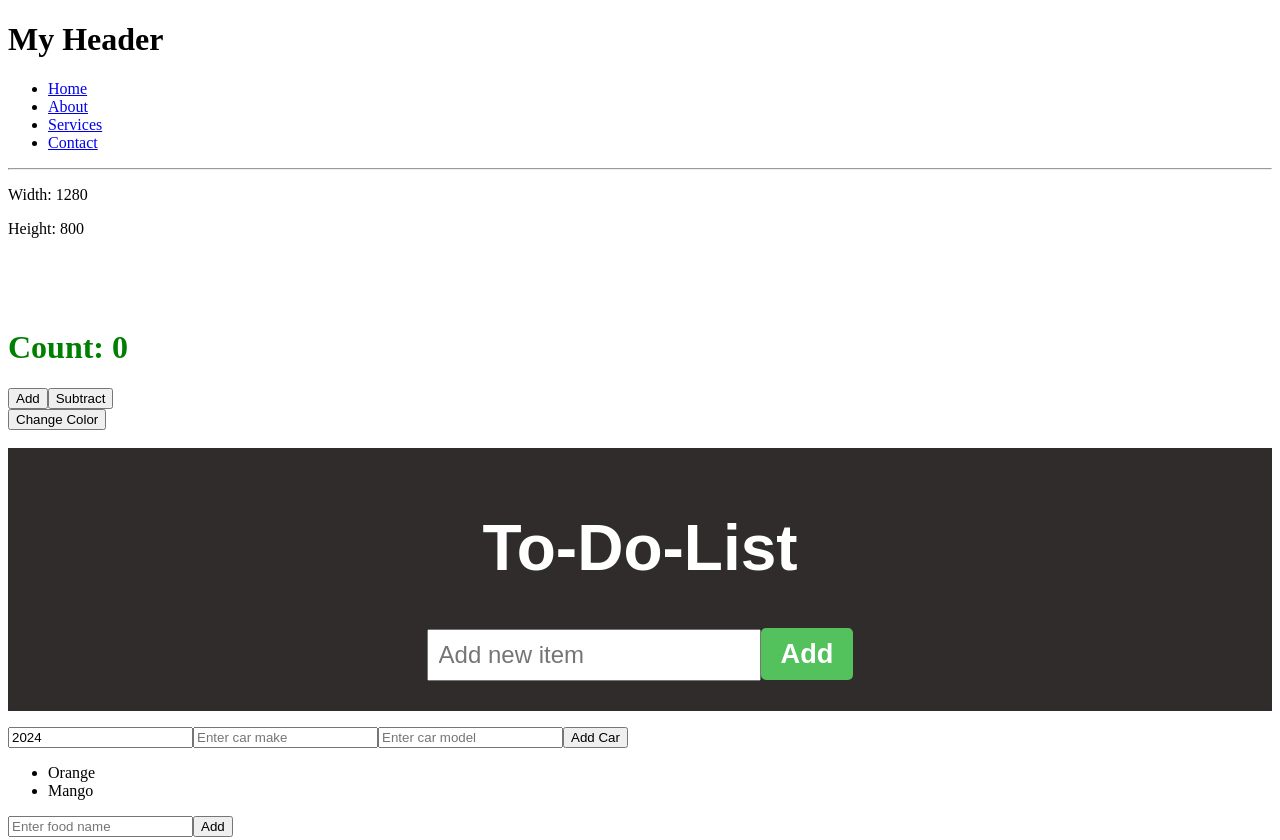
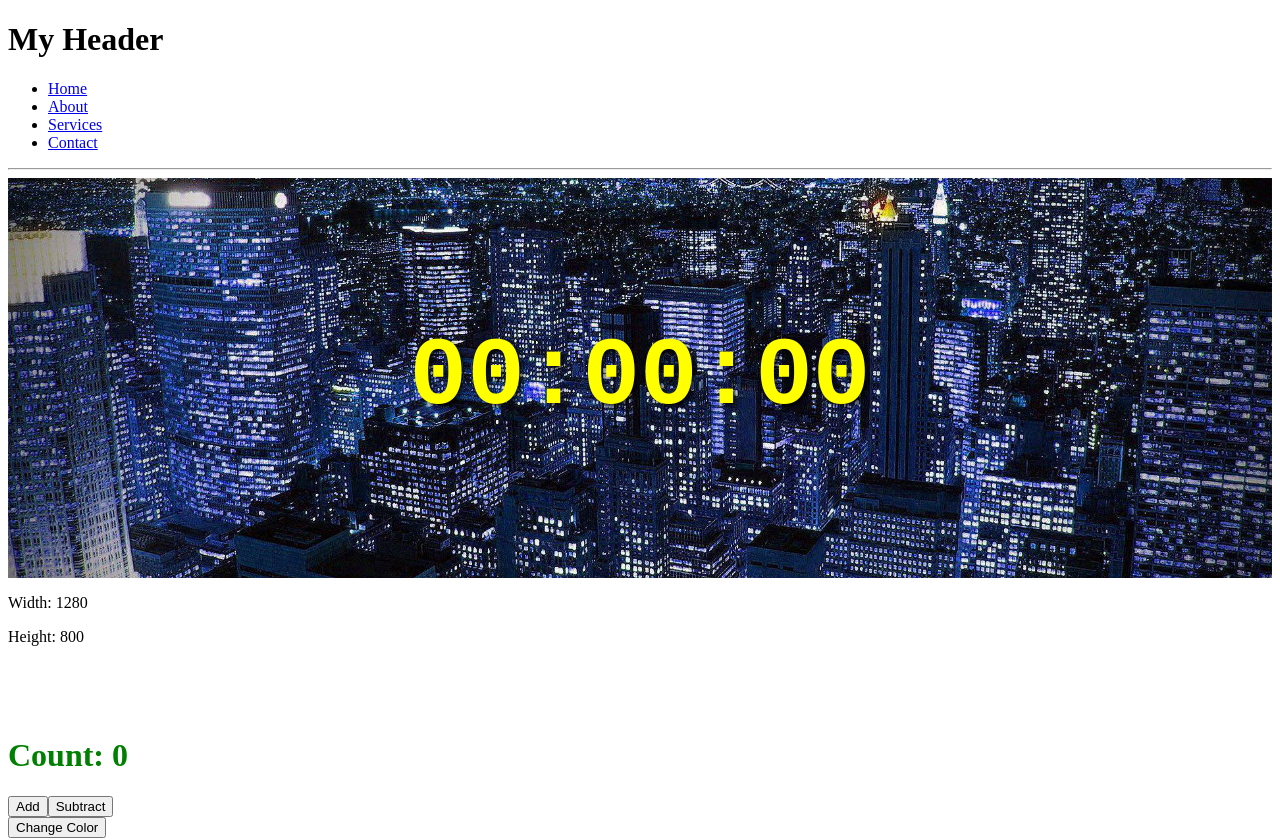
Before and after one commit to Piwoksn/React-Js-2, a React (Vite) app in the folder my-react-app/: page / in a window 1280 px wide. Shown: the top 840 px of the page. Built offline with nearby package versions, Linux system fonts and the light colour scheme.

Commit message:
added css to my digital clock

```diff
--- a/my-react-app/src/DigitalClock.jsx
+++ b/my-react-app/src/DigitalClock.jsx
@@ -1,7 +1,17 @@
 import React, { useState, useEffect } from "react";
 
 function DigitalClock() {
-  return <></>;
+  return (
+    <>
+      <div className="clock-body">
+        <div className="clock-container">
+          <div className="clock">
+            <span>00:00:00</span>
+          </div>
+        </div>
+      </div>
+    </>
+  );
 }
 
 export default DigitalClock;
--- a/my-react-app/src/index.css
+++ b/my-react-app/src/index.css
@@ -247,3 +247,28 @@
   font-size: 1.5rem;
   color: rgb(77, 76, 76);
 }
+
+.clock-body {
+  background-image: url(assets/my_img/background.jpg);
+  background-position: center;
+  background-repeat: no-repeat;
+  background-size: cover;
+  background-attachment: fixed;
+
+  /* TO ALIGN CENTER VERTICALLY */
+  display: flex;
+  justify-content: center;
+  min-height: 50vh;
+  align-items: center;
+}
+.clock-container {
+}
+
+.clock {
+  color: yellow;
+  font-size: 6rem;
+  font-weight: bold;
+  font-family: monospace;
+  text-align: center;
+  text-shadow: 3px 3px 5px hsla(0, 0%, 0%, 0.75);
+}
```
